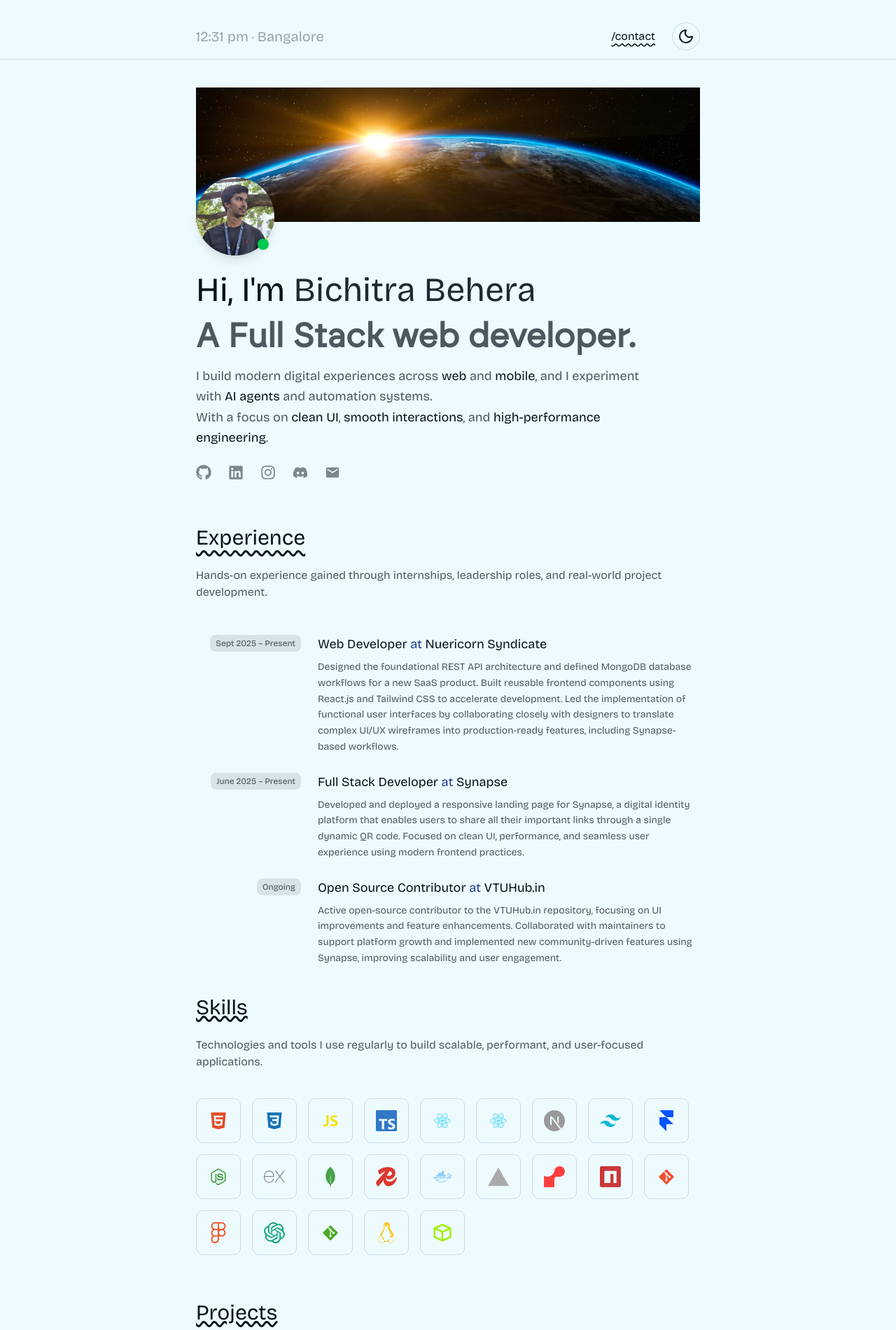
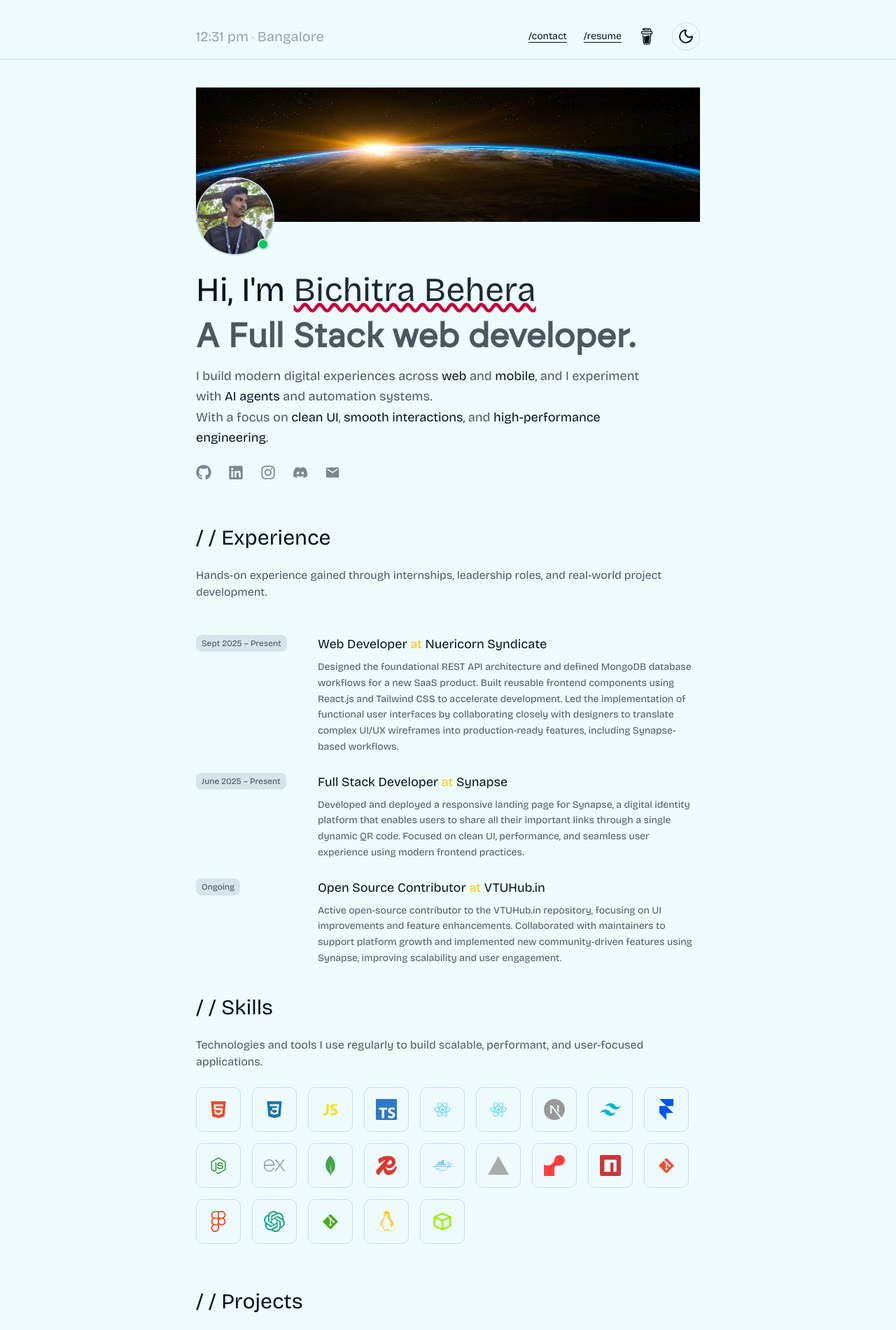
Before and after one commit to bichitrabehera/NextJS-Portfolio, a Next.js app: page / in a window 1280 px wide. Shown: the top 1900 px of the page at 70% size. Built offline with nearby package versions, Linux system fonts and the light colour scheme; no server answers.

Commit message:
resume section

```diff
--- a/app/contact/page.jsx
+++ b/app/contact/page.jsx
@@ -112,8 +112,6 @@ function Contact() {
     );
 }
 
-/* ===== UI Pieces ===== */
-
 function BotBubble({ text, success }) {
     return (
         <motion.div
--- a/app/page.tsx
+++ b/app/page.tsx
@@ -7,7 +7,6 @@ import Experience from "@/components/sections/experience";
 import Achievements from "@/components/sections/achievments";
 import GithubActivity from "../components/GithubActivity";
 import Footer from "@/components/sections/Footer";
-import Backtotop from "@/components/Backtotop";
 
 export default function Page() {
   return (
@@ -19,7 +18,6 @@ export default function Page() {
       <Achievements />
       <GithubActivity />
       <Footer />
-      <Backtotop />
     </>
   );
 }
--- /dev/null
+++ b/components/BuyMeaCoffee.jsx
@@ -0,0 +1,11 @@
+// import Image from "next/image";
+
+import { SiBuymeacoffee } from "react-icons/si";
+
+export default function BuyMeaCoffee() {
+    return (
+        <a href="https://buymeacoffee.com/bichitrabehera" target="_blank" rel="noopener noreferrer">
+            <SiBuymeacoffee size={24} className="hover:text-primary hover:text-yellow-200 transition-colors duration-300" />
+        </a>
+    );
+}
--- a/components/GithubActivity.jsx
+++ b/components/GithubActivity.jsx
@@ -76,7 +76,7 @@ function GithubActivity() {
                 transition={{ duration: 0.4 }}
                 className="space-y-5"
             >
-                <h3 className="text-3xl underline decoration-wavy">GitHub Activity</h3>
+                <h3 className="text-3xl">/ / GitHub Activity</h3>
 
                 <p className="text-foreground/70">
                     Total contributions:{" "}
--- a/components/Navbar.jsx
+++ b/components/Navbar.jsx
@@ -1,13 +1,18 @@
 "use client";
 
-import { memo } from "react";
+import { memo, useRef } from "react";
+import { motion, useInView } from "framer-motion";
+
 import ThemeToggle from "./ThemeToggle";
 import TimeLocation from "./TimeLocation";
 import Link from "next/link";
+import BuyMeaCoffee from "./BuyMeaCoffee";
 
 const Navbar = () => {
+  const ref = useRef(null);
+  const isInView = useInView(ref, { once: true, margin: "-100px" });
   return (
-    <section id="top">
+    <section id="top" ref={ref}>
       <nav
         className="
          top-0 right-0 w-full z-50
@@ -34,13 +39,22 @@ const Navbar = () => {
             <TimeLocation />
           </div>
 
-          <div className="flex items-center  justify-end gap-6">
+          <div className="flex items-center text-sm  justify-end gap-6">
             <Link
               href="/contact"
-              className="text underline decoration-wavy underline-offset-4"
+              className="text underline hover:decoration-wavy underline-offset-4"
             >
               /contact
             </Link>
+            <Link
+              href="https://drive.google.com/file/d/1kX3p9az3eeX0Vv47CuvsGWJKuMNc06e0/view?usp=drive_link"
+              target="_blank"
+              rel="noopener noreferrer"
+              className="text underline hover:decoration-wavy underline-offset-4"
+            >
+              /resume
+            </Link>
+            <BuyMeaCoffee />
             <ThemeToggle />
           </div>
         </div>
--- a/components/sections/Footer.jsx
+++ b/components/sections/Footer.jsx
@@ -6,7 +6,7 @@ import { ArrowUp } from "lucide-react";
 
 function Footer() {
   const scrollToTop = useCallback(() => {
-    const el = document.getElementById("home");
+    const el = document.getElementById("top");
     if (!el) return;
     el.scrollIntoView({ behavior: "smooth", block: "start" });
   }, []);
@@ -20,7 +20,7 @@ function Footer() {
       viewport={{ once: true }}
       transition={{ duration: 0.6 }}
       className="
-        relative w-full mt-4 pt-10
+        relative w-full mt-4 py-10
         bg-background/50 backdrop-blur-xl
         border-t border-border
         flex flex-col items-center gap-6
--- a/components/sections/Home.jsx
+++ b/components/sections/Home.jsx
@@ -26,15 +26,18 @@ function Home() {
 
       {/* ===== Banner ===== */}
       <div className="relative min-h-48 mt-10 w-full">
+        <div className="rounded-2xl">
           <Image
             src="/assets/hero_banner.png"
             alt="Banner"
             fill
-          className=" px-6  rounded-2xl object-cover object-center"
+            className="px-6 rounded"
+
             priority
             quality={100}
             sizes="100vw"
           />
+        </div>
 
         {/* Profile image overlapping banner */}
         <div className="absolute -bottom-12 left-6">
@@ -44,11 +47,14 @@ function Home() {
               alt="profile"
               width={112}
               height={112}
-              className="rounded-full shadow-lg object-cover"
+              quality={100}
+              sizes="100vw"
+
+              className="rounded-full border-2 object-cover object-center"
             />
 
             {/* Online Dot */}
-            <span className="absolute bottom-2 right-2 w-4 h-4 bg-green-500 rounded-full " />
+            <span className="absolute bottom-2 border-2 right-2 w-4 h-4 bg-green-500 rounded-full " />
           </div>
         </div>
       </div>
@@ -63,7 +69,7 @@ function Home() {
         {/* Text */}
         <div className="space-y-2">
           <h1 className="text-3xl sm:text-4xl md:text-5xl font-bold leading-snug">
-            Hi, I&apos;m <span className="text-foreground/90">Bichitra Behera</span>
+            Hi, I&apos;m <span className="text-rose-700 underline decoration-wavy "><span className="text-foreground/90">Bichitra Behera</span></span>
             <br />
             <span className="text-foreground/70 font-[Cursor]">
               A Full Stack web developer.
--- a/components/sections/Project.jsx
+++ b/components/sections/Project.jsx
@@ -30,7 +30,7 @@ function Project() {
   return (
     <section id="projects" className="mx-auto bg-background text-foreground">
       <div className="max-w-3xl mx-auto px-6">
-        <h2 className="text-3xl underline decoration-wavy mb-10">Projects</h2>
+        <h2 className="text-3xl mb-6">/ / Projects</h2>
 
         <div className="grid grid-cols-1 md:grid-cols-2 gap-10">
           {projects.map((project) => (
@@ -48,7 +48,7 @@ function Project() {
                   src={project.image}
                   alt={project.name}
                   fill
-                  className="object-cover opacity-50 hover:opacity-100"
+                  className="object-cover opacity-80"
                 />
               </div>
 
--- a/components/sections/Skills.jsx
+++ b/components/sections/Skills.jsx
@@ -74,9 +74,9 @@ function Skills() {
       className="pt-10 max-w-3xl mx-auto px-6 text-foreground"
     >
       {/* ===== Title ===== */}
-      <h2 className="text-3xl underline decoration-wavy mb-6">Skills</h2>
+      <h2 className="text-3xl">/ / Skills</h2>
 
-      <p className="text-foreground/70 mb-10 max-w-3xl">
+      <p className="text-foreground/70 my-6 max-w-3xl">
         Technologies and tools I use regularly to build scalable, performant,
         and user-focused applications.
       </p>
--- a/components/sections/achievments.jsx
+++ b/components/sections/achievments.jsx
@@ -36,7 +36,7 @@ export default function Achievements() {
             className="pt-10 max-w-3xl mx-auto px-6 text-foreground"
         >
             {/* ===== Title ===== */}
-            <h2 className="text-3xl underline decoration-wavy mb-6">Achievements</h2>
+            <h2 className="text-3xl mb-6">/ / Achievements</h2>
 
             <p className="text-foreground/70 mb-10 max-w-3xl">
                 Highlights of milestones, recognitions, and accomplishments throughout my journey.
--- a/components/sections/experience.jsx
+++ b/components/sections/experience.jsx
@@ -37,8 +37,8 @@ export default function Experience() {
             className="pt-10 max-w-3xl mx-auto px-6 text-foreground"
         >
             {/* ===== Title ===== */}
-            <h2 className="text-3xl underline decoration-wavy inline underline-offset-8 mb-10">
-                Experience
+            <h2 className="text-3xl">
+                / / Experience
             </h2>
 
             <p className="text-foreground/70 mb-12 mt-6 max-w-3xl">
@@ -56,19 +56,16 @@ export default function Experience() {
                         viewport={{ once: true }}
                         transition={{ duration: 0.4, delay: index * 0.05 }}
                         className="
-    relative
-    grid grid-cols-1 md:grid-cols-[150px_1fr]
-    gap-4 md:gap-6
-    transition-all duration-300
-  "
-                    >
+                        relative
+                        grid grid-cols-1 md:grid-cols-[150px_1fr]
+                        gap-4 md:gap-6
+                        transition-all duration-300">
                         {/* LEFT: Year / Duration */}
-                        <div className="md:text-right">
+                        <div className="md:text-left">
                             <span className="
                             justify-start
-      inline-block text-xs px-2 py-1 rounded-md
-      bg-foreground/10 text-foreground/70
-    ">
+                            inline-block text-xs px-2 py-1 rounded-md
+                            bg-foreground/10 text-foreground/70">
                                 {item.duration}
                             </span>
                         </div>
@@ -76,7 +73,7 @@ export default function Experience() {
                         {/* RIGHT: Content */}
                         <div>
                             <h3 className="text-lg font-semibold">
-                                {item.role} <span className="text-blue-900">at</span> {item.company}
+                                {item.role} <span className="text-yellow-400">at</span> {item.company}
                             </h3>
 
                             <p className="text-foreground/70 text-sm leading-relaxed mt-2">
--- a/next.config.ts
+++ b/next.config.ts
@@ -7,7 +7,6 @@ const nextConfig: NextConfig = {
     deviceSizes: [640, 750, 828, 1080, 1200, 1920, 2048, 3840],
     imageSizes: [16, 32, 48, 64, 96, 128, 256, 384],
     minimumCacheTTL: 60,
-    domains: ["images.unsplash.com"],
   },
   // Compression
   compress: true,
```
Lines whose indentation alone changed are shown as unchanged.
